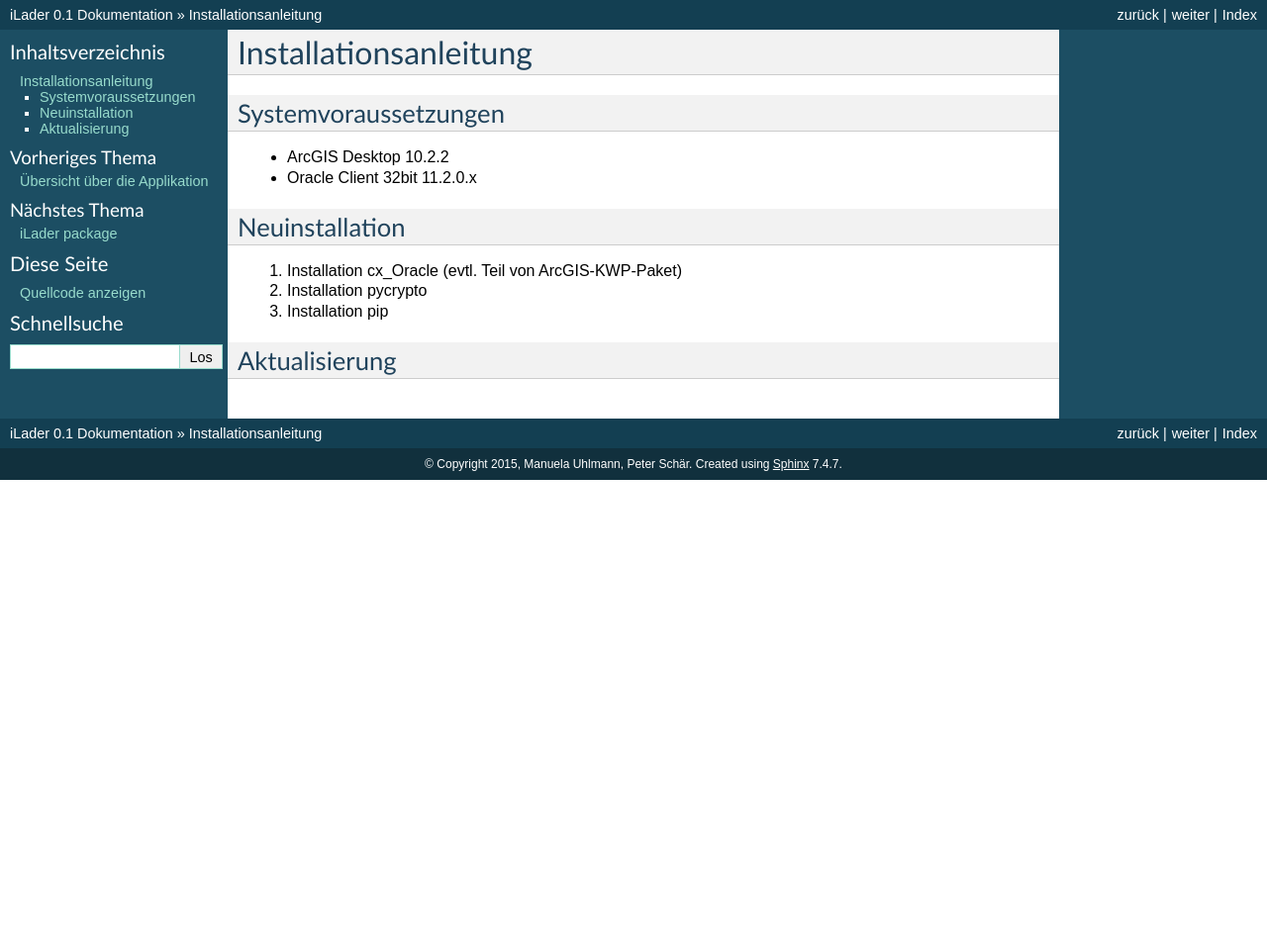
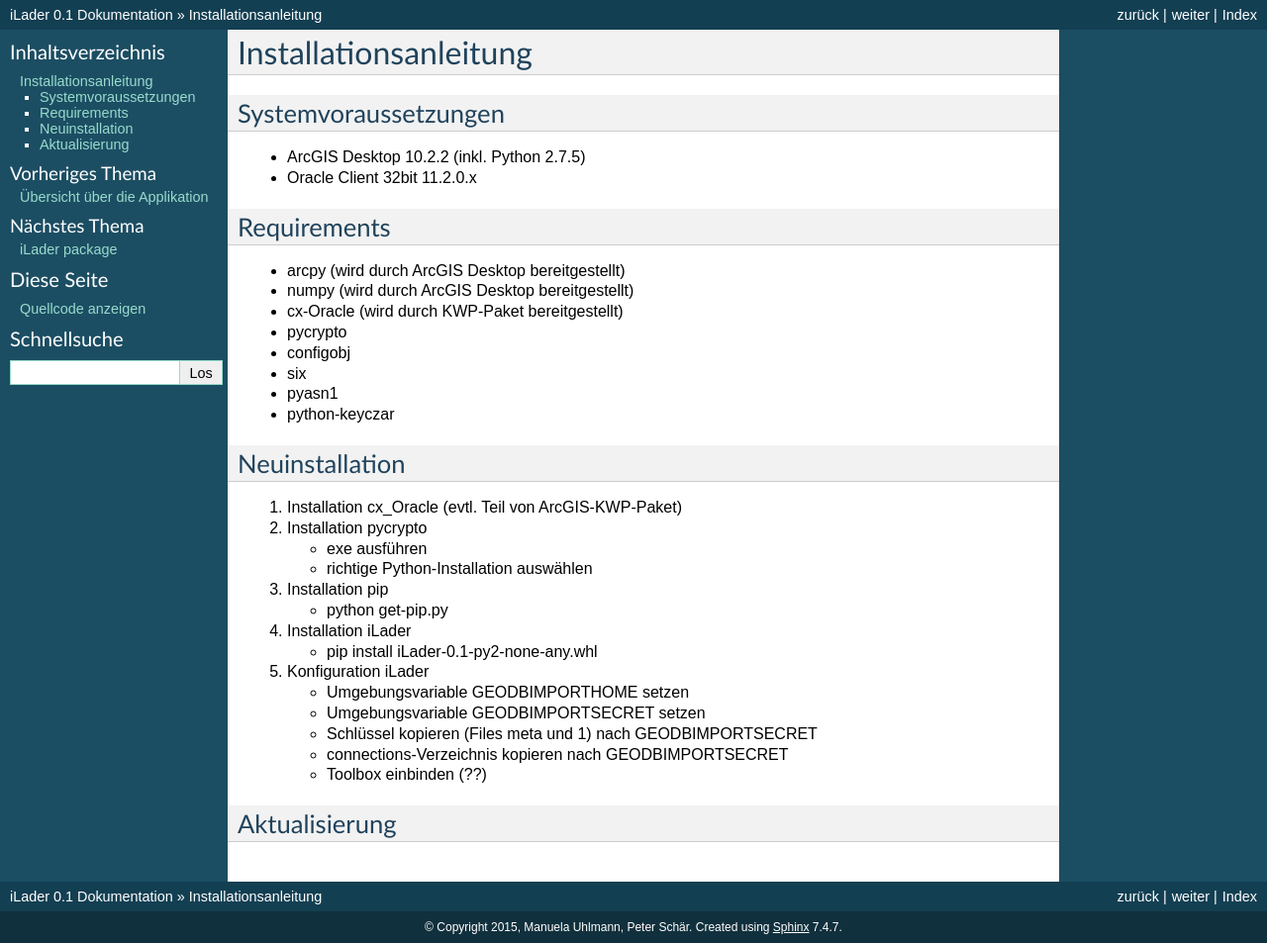
Before and after one commit to AGIBE/iLader, a Sphinx documentation site: the page built from docs/installation.rst, in a window 1280 px wide. Shown: the whole page at 99% size. Built offline with Sphinx 7.4.7, drawn with Linux system fonts in a browser that asks for light colours; before the commit the page ends 900 px from its top, so only the background shows below that.

Commit message:
Doku verbessert (v.a. Installationsanleitung)

```diff
--- a/docs/iLader.functions.rst
+++ b/docs/iLader.functions.rst
@@ -15,6 +15,11 @@ Submodules
     :show-inheritance:
 
 .. automodule:: iLader.functions.Begleitdaten
+    :members:
+    :undoc-members:
+    :show-inheritance:
+
+.. automodule:: iLader.functions.BegleitdatenReplaceSource
     :members:
     :undoc-members:
     :show-inheritance:
--- a/docs/index.rst
+++ b/docs/index.rst
@@ -3,10 +3,10 @@
    You can adapt this file completely to your liking, but it should at least
    contain the root `toctree` directive.
 
-Welcome to iLader's documentation!
+iLader-Dokumentation
 ==================================
 
-Contents:
+Inhaltsverzeichnis:
 
 .. toctree::
    :maxdepth: 4
--- a/docs/installation.rst
+++ b/docs/installation.rst
@@ -3,14 +3,43 @@ Installationsanleitung
 
 Systemvoraussetzungen
 ---------------------
-- ArcGIS Desktop 10.2.2
+- ArcGIS Desktop 10.2.2 (inkl. Python 2.7.5)
 - Oracle Client 32bit 11.2.0.x
+
+Requirements
+------------
+- arcpy (wird durch ArcGIS Desktop bereitgestellt)
+- numpy (wird durch ArcGIS Desktop bereitgestellt)
+- cx-Oracle (wird durch KWP-Paket bereitgestellt)
+- pycrypto
+- configobj
+- six
+- pyasn1
+- python-keyczar
 
 Neuinstallation
 ---------------
 #. Installation cx_Oracle (evtl. Teil von ArcGIS-KWP-Paket)
 #. Installation pycrypto
+
+   * exe ausführen
+   * richtige Python-Installation auswählen
+
 #. Installation pip
+
+   * python get-pip.py
+
+#. Installation iLader
+
+   * pip install iLader-0.1-py2-none-any.whl
+
+#. Konfiguration iLader
+
+   * Umgebungsvariable GEODBIMPORTHOME setzen
+   * Umgebungsvariable GEODBIMPORTSECRET setzen
+   * Schlüssel kopieren (Files meta und 1) nach GEODBIMPORTSECRET
+   * connections-Verzeichnis kopieren nach GEODBIMPORTSECRET
+   * Toolbox einbinden (??)
 
 Aktualisierung
 --------------
```
Also changed, not shown: docs/uebersicht.rst (+31 -31 lines).
